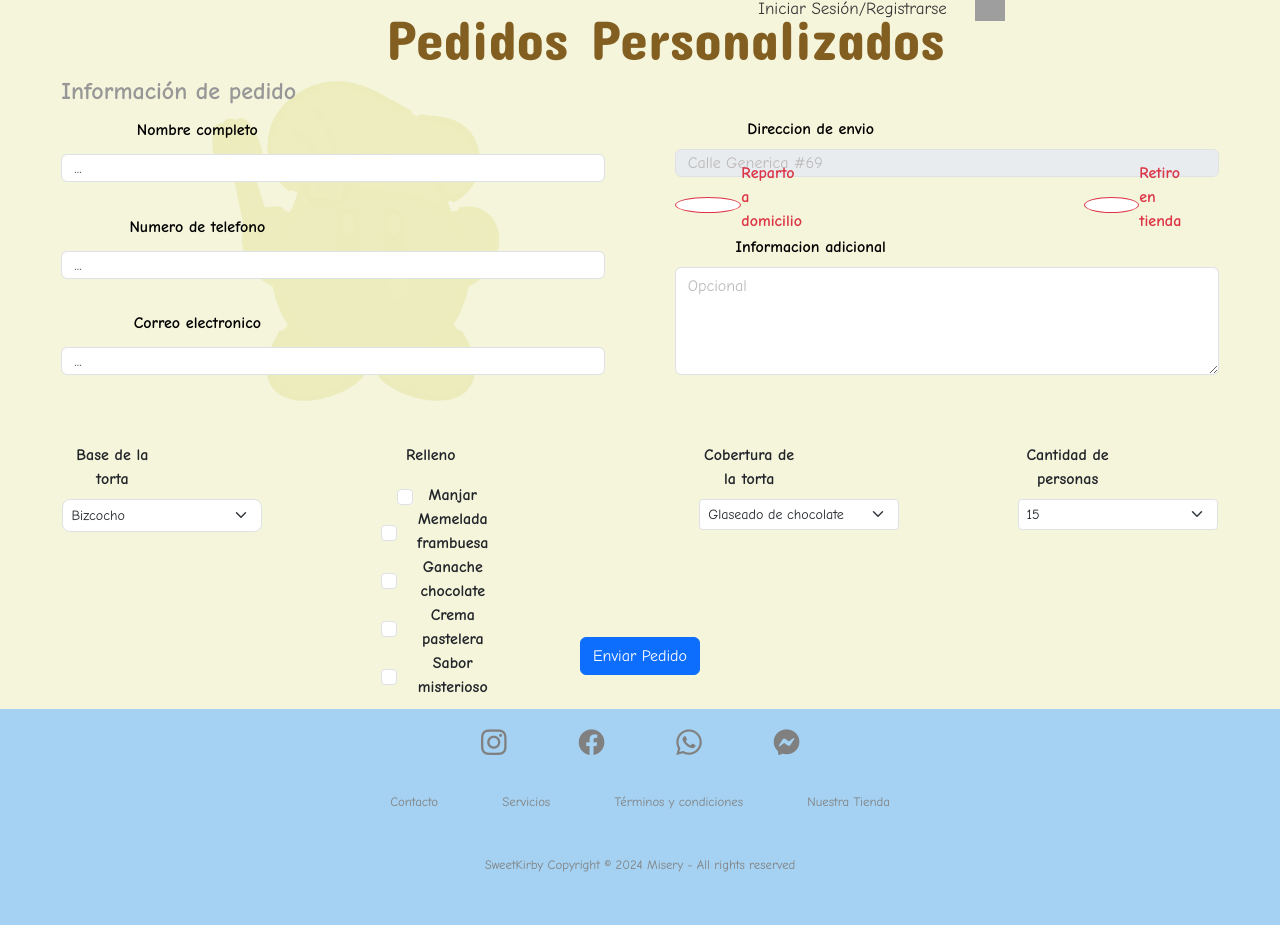
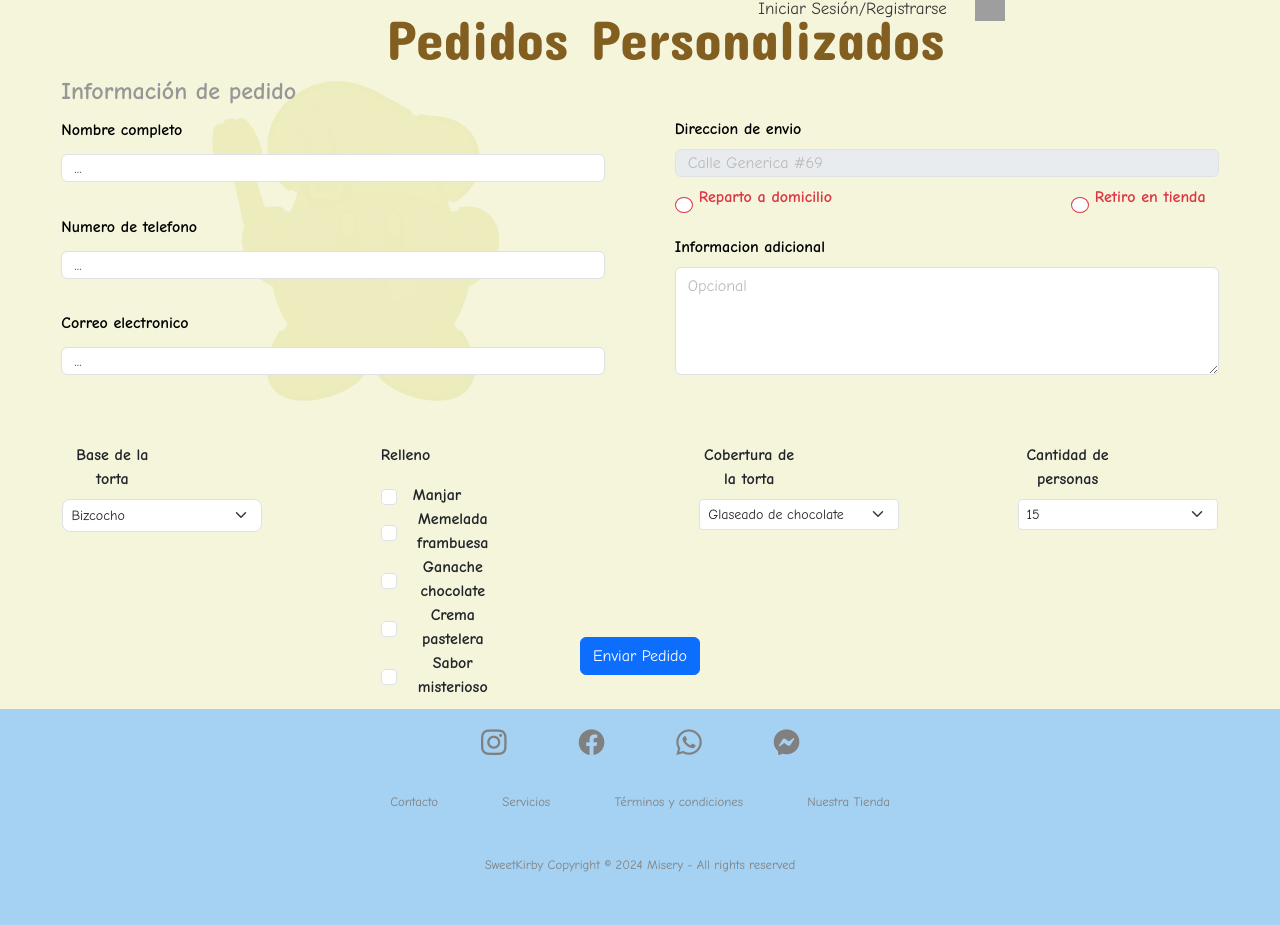
Before and after one commit to Dav-Walker/SweetKirby, a Django app: page /pedidos/ in a window 1280 px wide. Shown: the part 96-1021 px from the top of the page. Run offline with Django 5.2, Linux system fonts and the light colour scheme; some libraries are stand-ins or nearby versions; some web fonts are replaced; grey boxes are pictures that could not be loaded.

Commit message:
AVANCE RESPONSIVIDAD FORMULARIO

```diff
--- a/core/static/core/estilo.css
+++ b/core/static/core/estilo.css
@@ -1249,9 +1249,11 @@ td>img {
 }
 
 .formulario-pedidos>label {
+    display: flex;
     color: #000000;
     font-size: medium;
     height: 1vh;
+    justify-content: flex-start;
 }
 
 .formulario-pedidos input {
@@ -1296,6 +1298,10 @@ td>img {
     display: flex;
     flex-direction: column;
     align-items: flex-start;
+}
+.formulario-pedidos3 label ,.formulario-pedidos3 input,.formulario-pedidos6 label ,.formulario-pedidos2 label ,.formulario-pedidos4 label ,.formulario-pedidos5 label {
+    display: flex;
+    justify-content: flex-start;
 }
 
 
@@ -1425,8 +1431,16 @@ label>.formulario-pedidos5 {
     flex-direction: column;
     gap: 1vh;
 }
+.formulario-pedidos6 .form-check {
+    width: 7.5vh;
+}
+
+.formulario-pedidos6 .form-check-label {
+    width: 17.5vh !important;
+}
 
 .checkradios {
+    width: 57vh;
     display: flex;
     justify-content: space-between;
 }
@@ -1459,7 +1473,12 @@ label>.formulario-pedidos5 {
 }
 
 
-
+@media (max-width: 1090px) {
+    .formulario-pedidos>label{
+        display: flex;
+        justify-content: center;
+    }
+}
 /* -------------------------------------------------- RESPONSIVIDAD ------------------------------------------*/
 
 @media (max-width: 1400px) {
@@ -1513,7 +1532,7 @@ label>.formulario-pedidos5 {
         flex-direction: column;
         align-items: center;
         gap: 3vh;
-        margin-top: 3vh;
+        margin-top: 10vh;
     }
 
     .espacio-form {
@@ -1586,7 +1605,7 @@ label>.formulario-pedidos5 {
 
     #modal {
         margin-bottom: 3vh;
-        margin-top: 4vh;
+        margin-top: 15vh;
     }
 }
 
```
